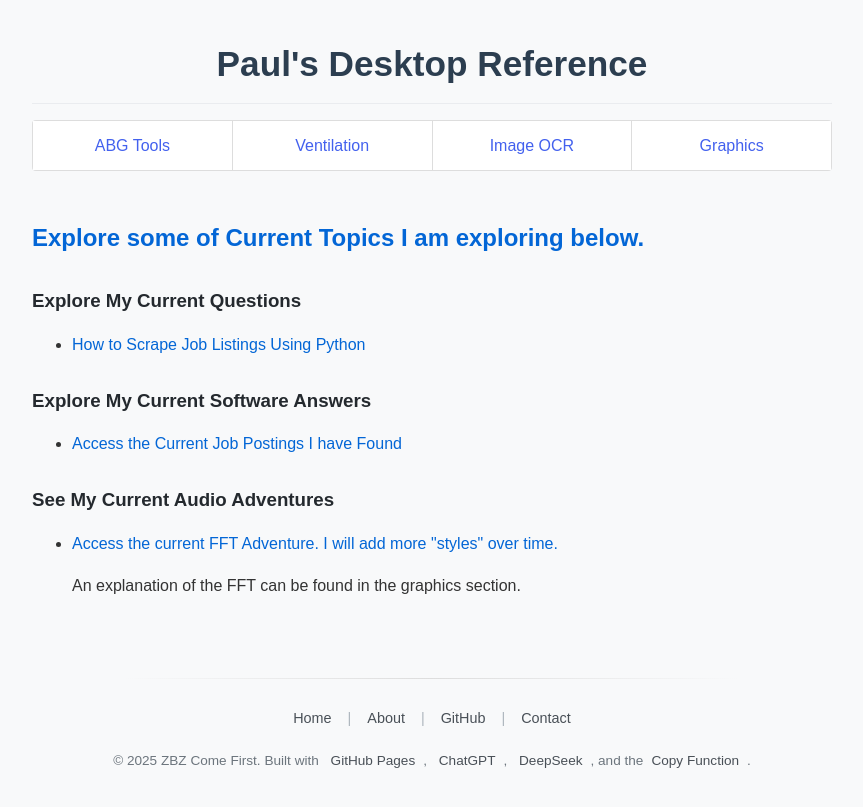
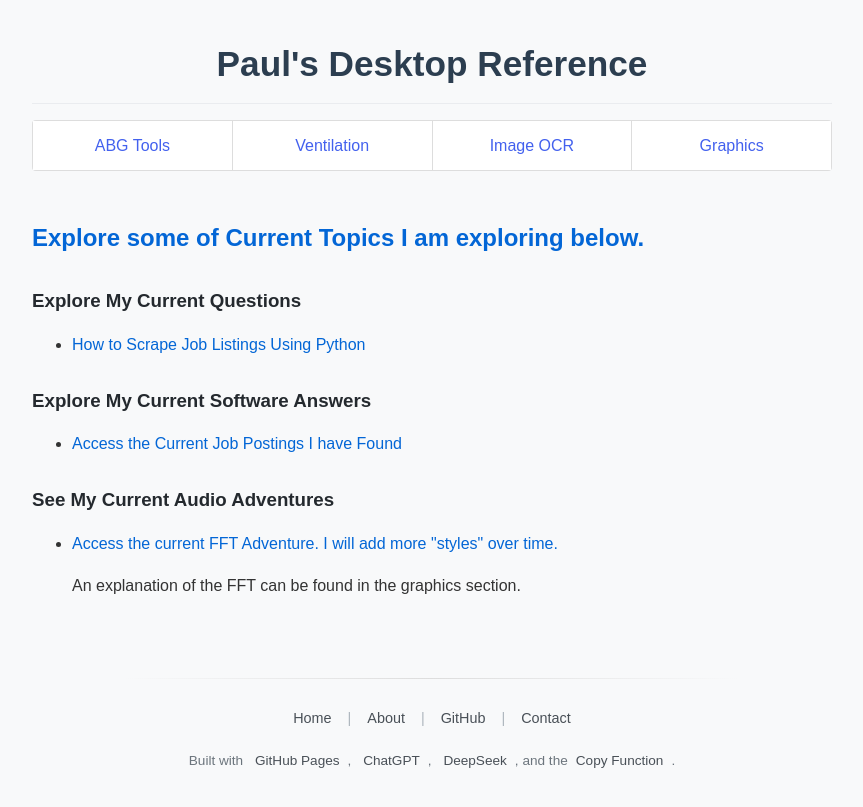
Before and after one commit to ZBZFirst/info, a Jekyll site: the page built from index.md, in a window 1280 px wide. Shown: the top 807 px of the page, without its empty margins (208-1071 px from the left). Built offline with Jekyll 4.4.1, drawn with Linux system fonts in a browser that asks for light colours.

Commit message:
Update footer.html

```diff
--- a/_includes/footer.html
+++ b/_includes/footer.html
@@ -11,7 +11,6 @@
       <a href="/info/contact.md" class="footer-link">Contact</a>
     </div>
     <p class="footer-copyright">
-      © <script>document.write(new Date().getFullYear())</script> ZBZ Come First.
       Built with <a href="https://pages.github.com/" class="footer-link">GitHub Pages</a>, <a href="https://chat.openai.com/" class="footer-link">ChatGPT</a>, <a href="https://chat.deepseek.com/" class="footer-link">DeepSeek</a>, and the<a href="https://learn.microsoft.com/en-us/windows-server/administration/windows-commands/copy" class="footer-link">Copy Function</a>.
     </p>
   </div>
```
